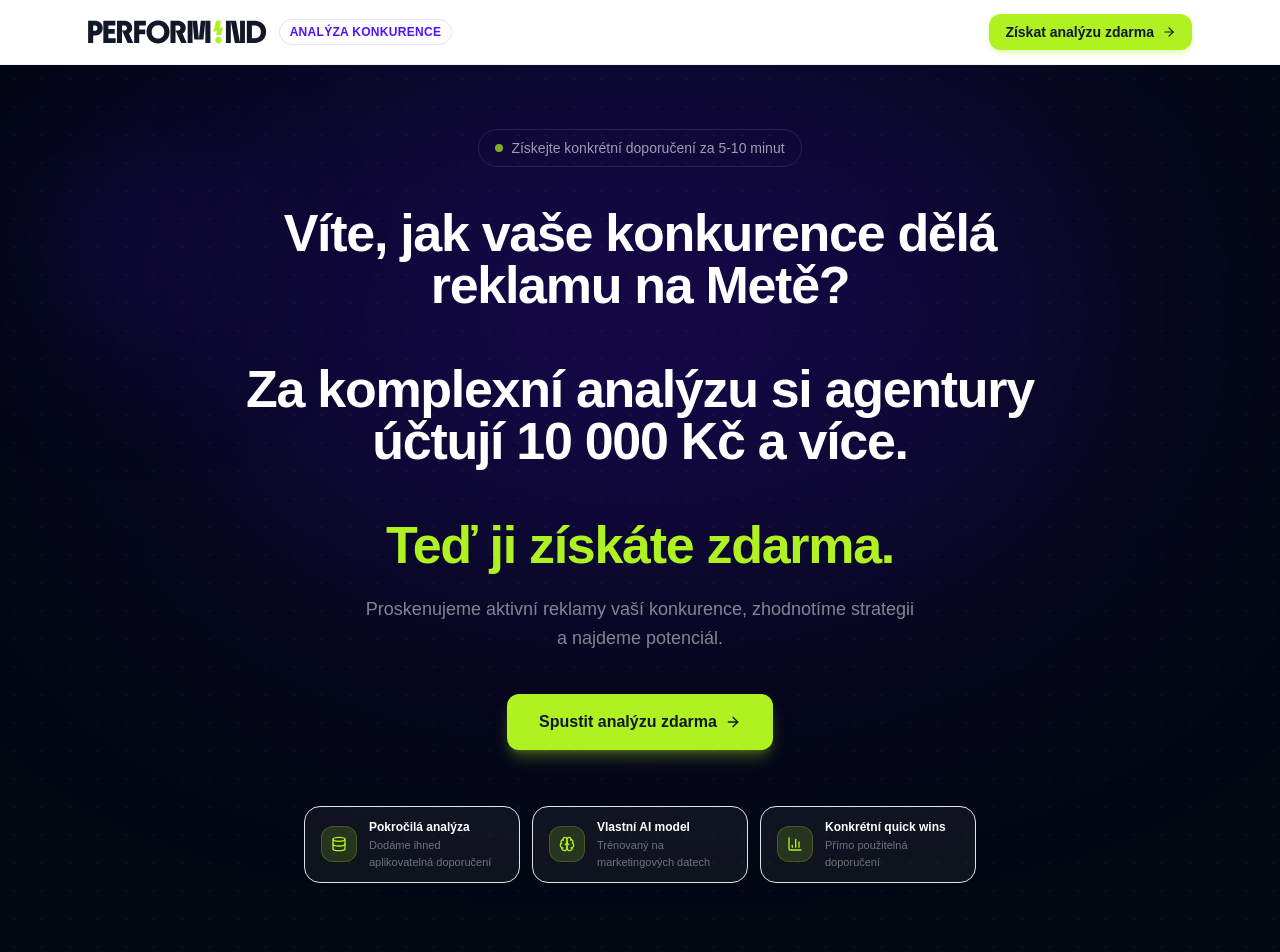
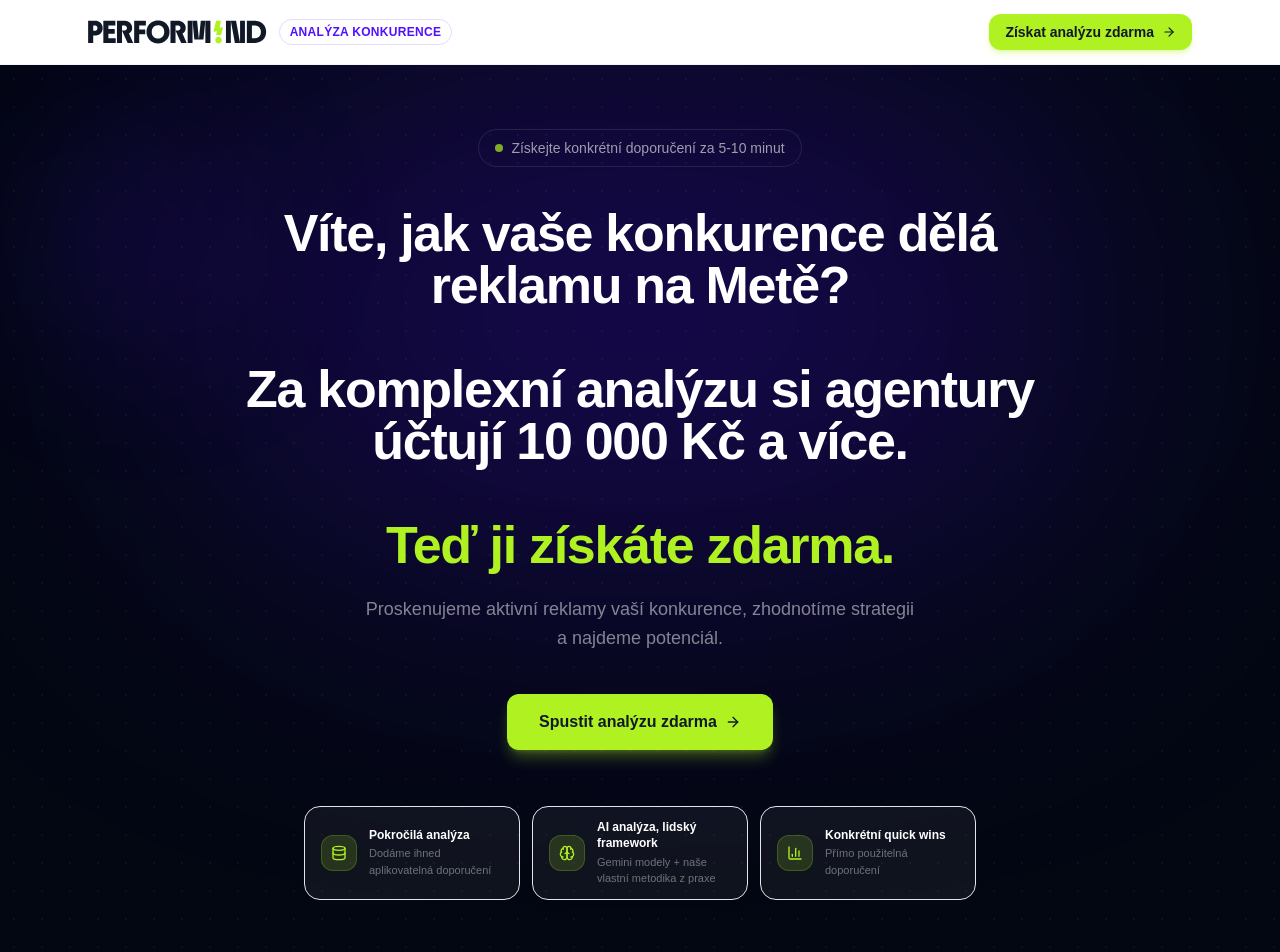
Before and after one commit to danielsojak-wq/lead-magnet, a React (Vite) app: page / in a window 1280 px wide. Shown: the top 952 px of the page. Built offline with nearby package versions, Linux system fonts and the light colour scheme; the HTML template or start-up script is replaced by a standard one.

Commit message:
fix(landing): A6 - remove false AI model claim, replace with honest description

```diff
--- a/src/pages/LandingPage.tsx
+++ b/src/pages/LandingPage.tsx
@@ -178,7 +178,7 @@ export default function LandingPage() {
           <div className="grid grid-cols-1 sm:grid-cols-3 gap-3 max-w-2xl mx-auto">
             {[
               { icon: Database, label: "Pokročilá analýza", sub: "Dodáme ihned aplikovatelná doporučení" },
-              { icon: Brain,    label: "Vlastní AI model",         sub: "Trénovaný na marketingových datech" },
+              { icon: Brain,    label: "AI analýza, lidský framework", sub: "Gemini modely + naše vlastní metodika z praxe" },
               { icon: BarChart3, label: "Konkrétní quick wins",       sub: "Přímo použitelná doporučení" },
             ].map(({ icon: Icon, label, sub }) => (
               <div key={label} className="flex items-center gap-3 bg-white/5 border border-white/8 rounded-2xl px-4 py-3 text-left">
```
